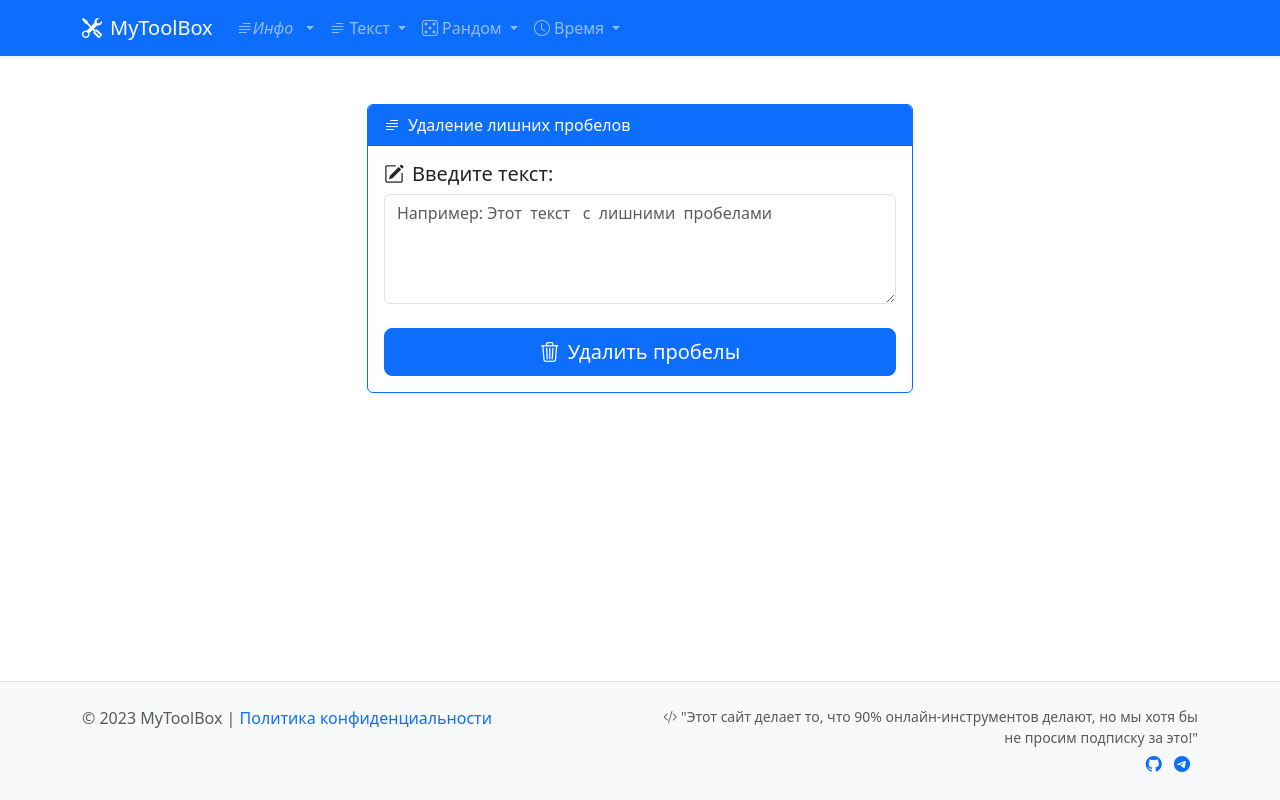
After one commit to Maxim-hub296/MyToolBox, a Django app: page /text_tools/string_strip/ in a window 1280 px wide. The commit adds this page. Run offline with Django 5.2, Linux system fonts and the light colour scheme.

Commit message:
Добавил раздел "Удаление пробелов"

```diff
--- a/templates/inc/header.html
+++ b/templates/inc/header.html
@@ -32,7 +32,7 @@
                         <ul class="dropdown-menu">
                             <li><a class="dropdown-item" href="/text_tools/analyses">Анализ строки</a></li>
                             <li><a class="dropdown-item" href="/text_tools/register_convertor">Перевод регистра</a></li>
-                            <li><a class="dropdown-item" href="#">Удаление пробелов</a></li>
+                            <li><a class="dropdown-item" href="/text_tools/string_strip">Удаление пробелов</a></li>
                             <li><a class="dropdown-item" href="#">Шифрование</a></li>
                         </ul>
                     </li>
--- /dev/null
+++ b/text_tools/templates/text_tools/string_strip.html
@@ -0,0 +1,37 @@
+{% extends 'base.html' %}
+
+{% block title %}Удаление пробелов | MyToolBox{% endblock %}
+
+{% block content %}
+<div class="container my-5">
+    <div class="row justify-content-center">
+        <div class="col-lg-6">
+            <div class="card shadow-sm border-primary">
+                <div class="card-header bg-primary text-white">
+                    <i class="bi bi-text-paragraph me-2"></i>Удаление лишних пробелов
+                </div>
+                <div class="card-body">
+                    <form method="post">
+                        {% csrf_token %}
+                        <div class="mb-4">
+                            <label for="text-input" class="form-label h5">
+                                <i class="bi bi-pencil-square me-2"></i>Введите текст:
+                            </label>
+                            <textarea class="form-control"
+                                      id="text-input"
+                                      name="text"
+                                      rows="4"
+                                      placeholder="Например: Этот  текст   с  лишними  пробелами"></textarea>
+                        </div>
+                        <div class="d-grid">
+                            <button type="submit" class="btn btn-primary btn-lg">
+                                <i class="bi bi-trash3 me-2"></i>Удалить пробелы
+                            </button>
+                        </div>
+                    </form>
+                </div>
+            </div>
+        </div>
+    </div>
+</div>
+{% endblock %}
--- a/text_tools/urls.py
+++ b/text_tools/urls.py
@@ -6,5 +6,6 @@ app_name = "text_tools"
 urlpatterns = [
     path("analyses/", views.AnalysesView.as_view(), name='analyses'),
     path('register_convertor/', views.RegisterConvertorView.as_view(), name='register_convertor'),
+    path('string_strip/', views.StringStripView.as_view(), name='string_strip')
 
 ]
--- a/text_tools/views.py
+++ b/text_tools/views.py
@@ -20,3 +20,12 @@ class RegisterConvertorView(View):
         choice = request.POST.get("register", "")
         result = convert_register(string, choice)
         return render(request, "text_tools/results/result_convertor.html", {"item": result})
+
+class StringStripView(View):
+    def get(self, request):
+        return render(request, "text_tools/string_strip.html")
+
+    def post(self, request):
+        string = request.POST.get("text", "")
+        result = strip_spaces(string)
+        return render(request, "text_tools/results/result_strip.html", {"item": result})
```
Also changed, not shown: text_tools/templates/text_tools/results/result_strip.html (added, +29 -0 lines).
